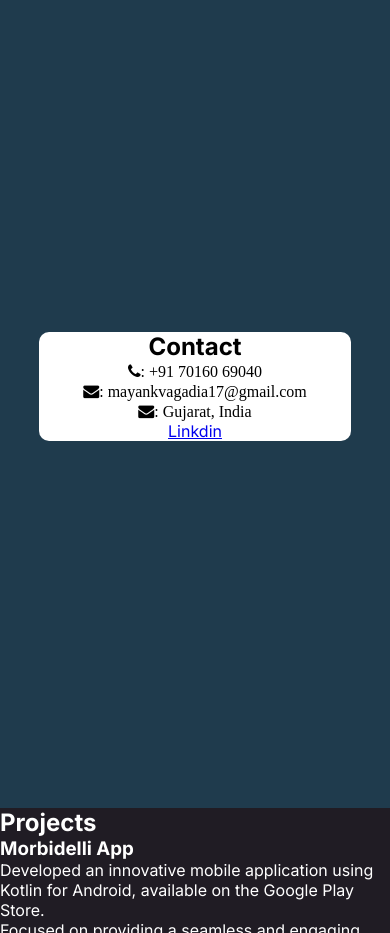
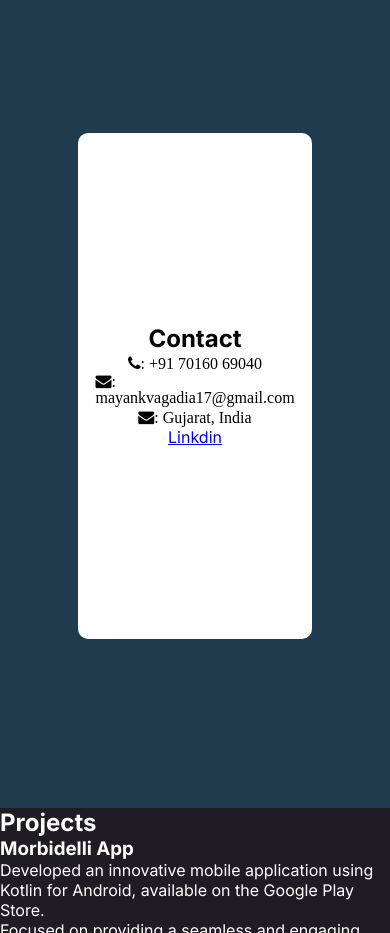
Before and after one commit to mayankvagadia17/react-js-learn, a plain HTML site: page index.html in a window 390 px wide. Shown: the part 880-1813 px from the top of the page. Drawn offline with Linux system fonts and the light colour scheme.

Commit message:
css changes

```diff
--- a/index.html
+++ b/index.html
@@ -4,7 +4,7 @@
     <meta charset="UTF-8" />
     <meta http-equiv="X-UA-Compatible" content="IE=edge" />
     <meta name="viewport" content="width=device-width, initial-scale=1.0" />
-    <title>Portfolio</title>
+    <title>Mayank Vagadiya Portfolio</title>
     <link rel="stylesheet" href="style.css" />
     <link
       rel="stylesheet"
--- a/style.css
+++ b/style.css
@@ -149,14 +149,20 @@ body {
 
 .contact-card {
   display: flex;
+  width: 50%;
+  height: 50%;
   flex-direction: column;
-  justify-content: center;
-  align-items: center;
-  width: 80%;
-  height: auto;
   color: #000;
   background-color: #fff;
   border-radius: 10px;
+  padding: 40px 20px;
+}
+
+.contact-card h2 {
+  display: flex;
+  width: 100%;
+  height: auto;
+  justify-content: center;
 }
 
 /* Responsive Styles */
@@ -262,11 +268,11 @@ body {
 
   .contact-card {
     display: flex;
+    width: 60%;
+    height: 60%;
     flex-direction: column;
     justify-content: center;
     align-items: center;
-    width: 80%;
-    height: auto;
     color: #000;
     background-color: #fff;
     border-radius: 10px;
```
